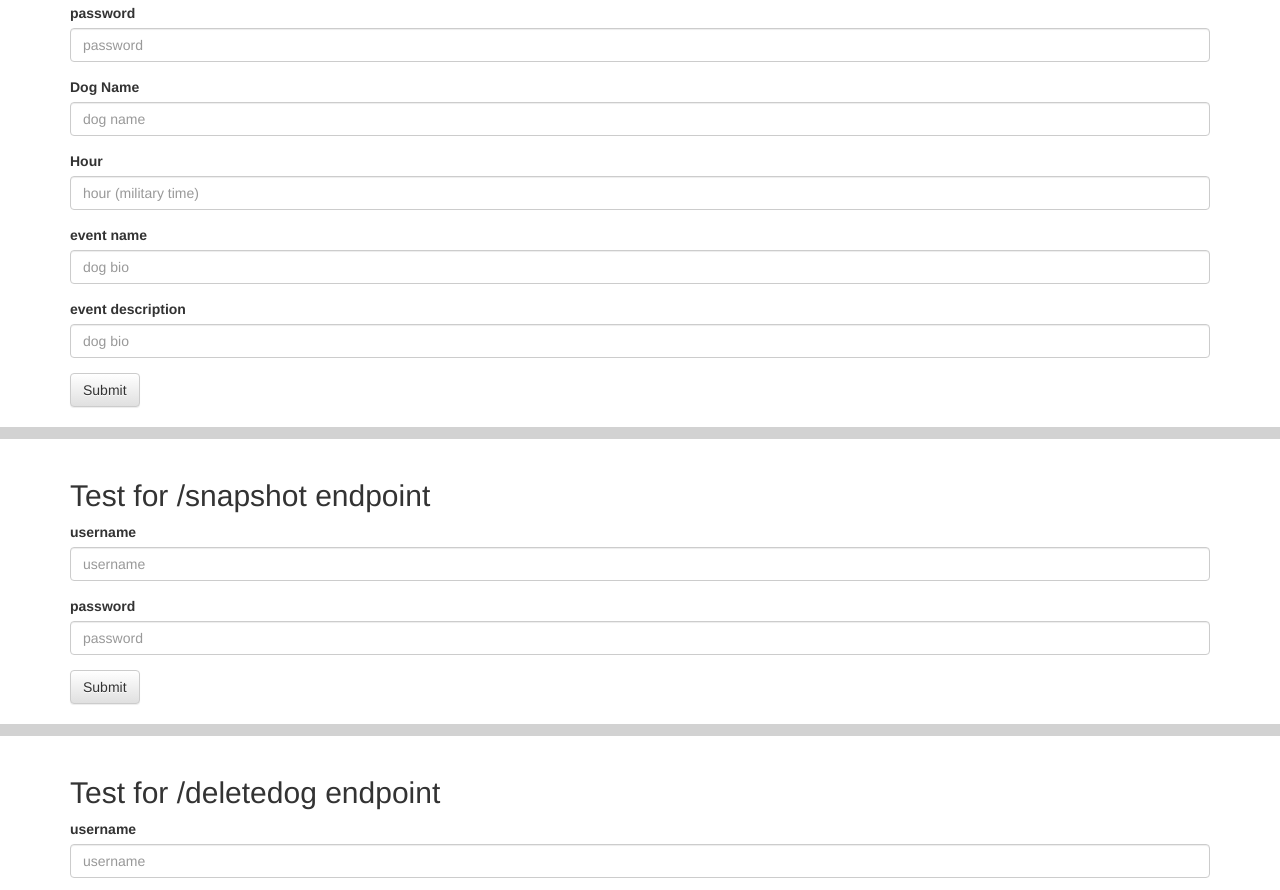
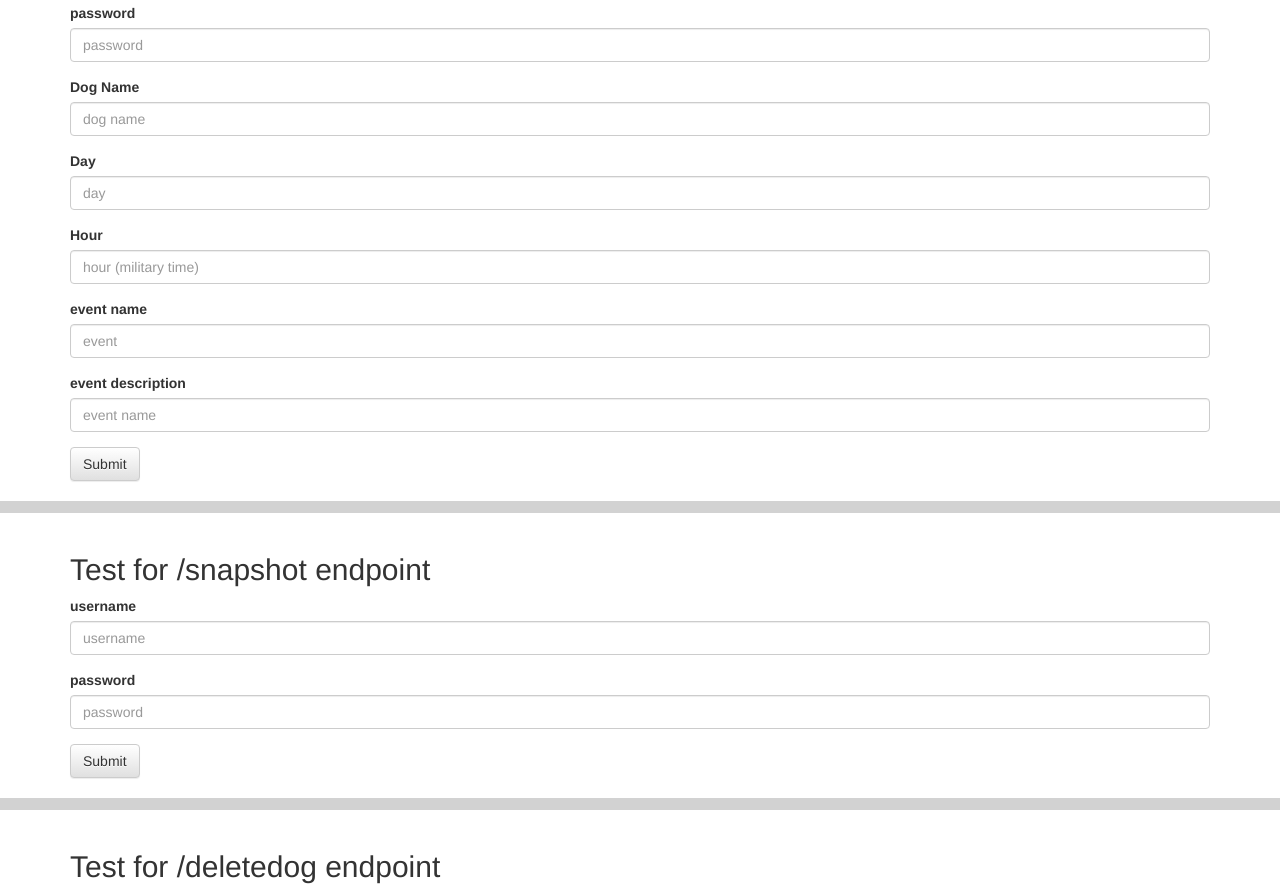
Before and after one commit to andrewscfl/follow-fido, a plain HTML site: page webtests/index.html in a window 1280 px wide. Shown: the part 1247-2137 px from the top of the page. Drawn offline with nearby package versions, Linux system fonts and the light colour scheme.

Commit message:
last endpoint html doc

```diff
--- a/webtests/index.html
+++ b/webtests/index.html
@@ -179,18 +179,23 @@
                   </div>
 
                   <div class="form-group">
+                    <label for="schedule-dog-day">Day</label>
+                    <input type="text" class="form-control" id="schedule-dog-day" placeholder="day">
+                  </div>
+
+                  <div class="form-group">
                     <label for="hour-schedule-dog">Hour</label>
                     <input type="text" class="form-control" id="hour-schedule-dog" placeholder="hour (military time)">
                   </div>
 
                   <div class="form-group">
                     <label for="dog-event-name-schedule-dog">event name</label>
-                    <input type="text" class="form-control" id="dog-event-name-schedule-dog" placeholder="dog bio">
+                    <input type="text" class="form-control" id="dog-event-name-schedule-dog" placeholder="event">
                   </div>
 
                   <div class="form-group">
                     <label for="dog-event-desc-schedule-dog">event description</label>
-                    <input type="text" class="form-control" id="dog-event-desc-schedule-dog" placeholder="dog bio">
+                    <input type="text" class="form-control" id="dog-event-desc-schedule-dog" placeholder="event name">
                   </div>
 
                 <button type="submit" class="btn btn-default" id="schedEND">Submit</button>
@@ -201,6 +206,7 @@
                       let password = document.querySelector('#password-schedule-dog').value;
                       let dogName = document.querySelector('#dog-name-schedule-dog').value;
                       let hour = document.querySelector('#hour-schedule-dog').value;
+                      let day = document.querySelector('#schedule-dog-day').value;
                       let eventName = document.querySelector('#dog-event-name-schedule-dog').value;
                       let eventDesc = document.querySelector('#dog-event-desc-schedule-dog').value;
                       console.log(username.value,password.value);
@@ -208,6 +214,7 @@
                           "username": username,
                           "password": password,
                           "dogName": dogName,
+                          "day": day,
                           "hour": hour,
                           "eventName": eventName,
                           "eventDesc" : eventDesc
@@ -390,6 +397,13 @@
               </script>
         </div>
         <hr>
+
+
+
+
+
+
+
 <style>
     hr{
         border-top: 12px solid #d2d2d2;
```
